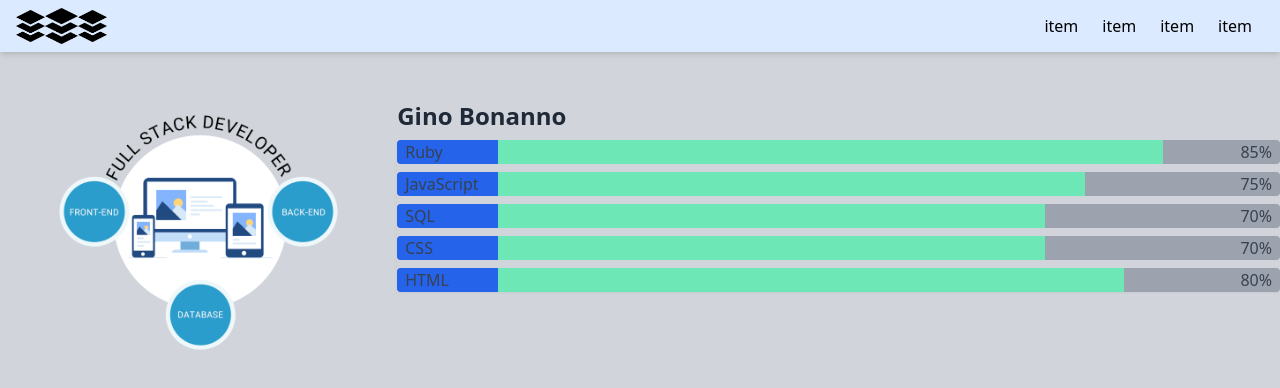
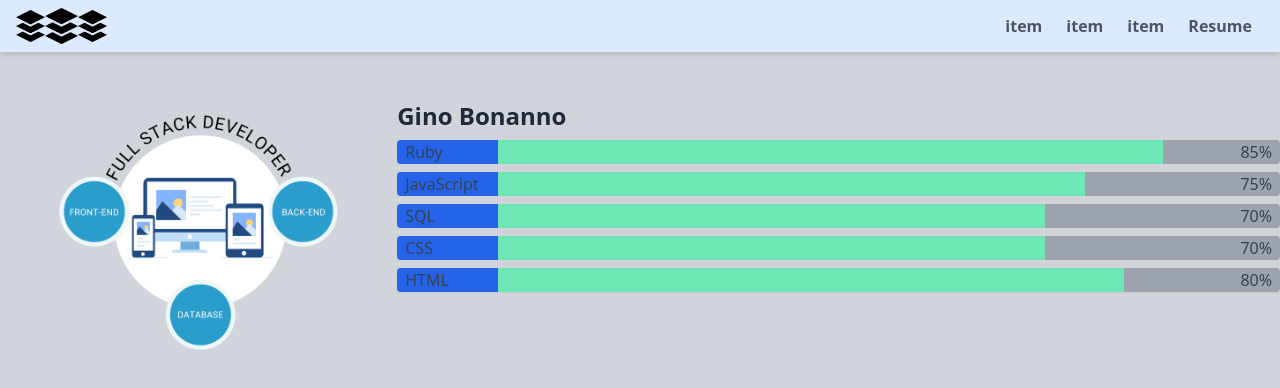
Before and after one commit to EugenioAntonioBonanno/portfolio, a React (Create React App) app: page / in a window 1280 px wide. Shown: the top 388 px of the page. Built offline with nearby package versions, Linux system fonts and the light colour scheme.

Commit message:
add ability to open resume

```diff
--- a/src/components/Header.js
+++ b/src/components/Header.js
@@ -1,5 +1,6 @@
 import React from'react';
 import fullStackImage from '../assets/full-stack.png'
+import resume from '../assets/gino_resume.pdf';
 
 const Header = () => {
   return (
@@ -21,10 +22,10 @@ const Header = () => {
         </div>
 
         <nav className=''>
-          <span className='px-2 mx-1'>item</span>
-          <span className='px-2 mx-1'>item</span>
-          <span className='px-2 mx-1'>item</span>
-          <span className='px-2 mx-1'>item</span>
+          <span className='text-gray-600 font-semibold px-2 mx-1 hover:underline'>item</span>
+          <span className='text-gray-600 font-semibold px-2 mx-1 hover:underline'>item</span>
+          <span className='text-gray-600 font-semibold px-2 mx-1 hover:underline'>item</span>
+          <span className='text-gray-600 font-semibold px-2 mx-1 hover:underline'><a href={resume} target="_blank" rel="noopener noreferrer">Resume</a></span>
         </nav>
 
       </div>
```
Also changed, not shown: src/components/Resume.js (added), 2 other files (tests, documents, lock files or other folders).
